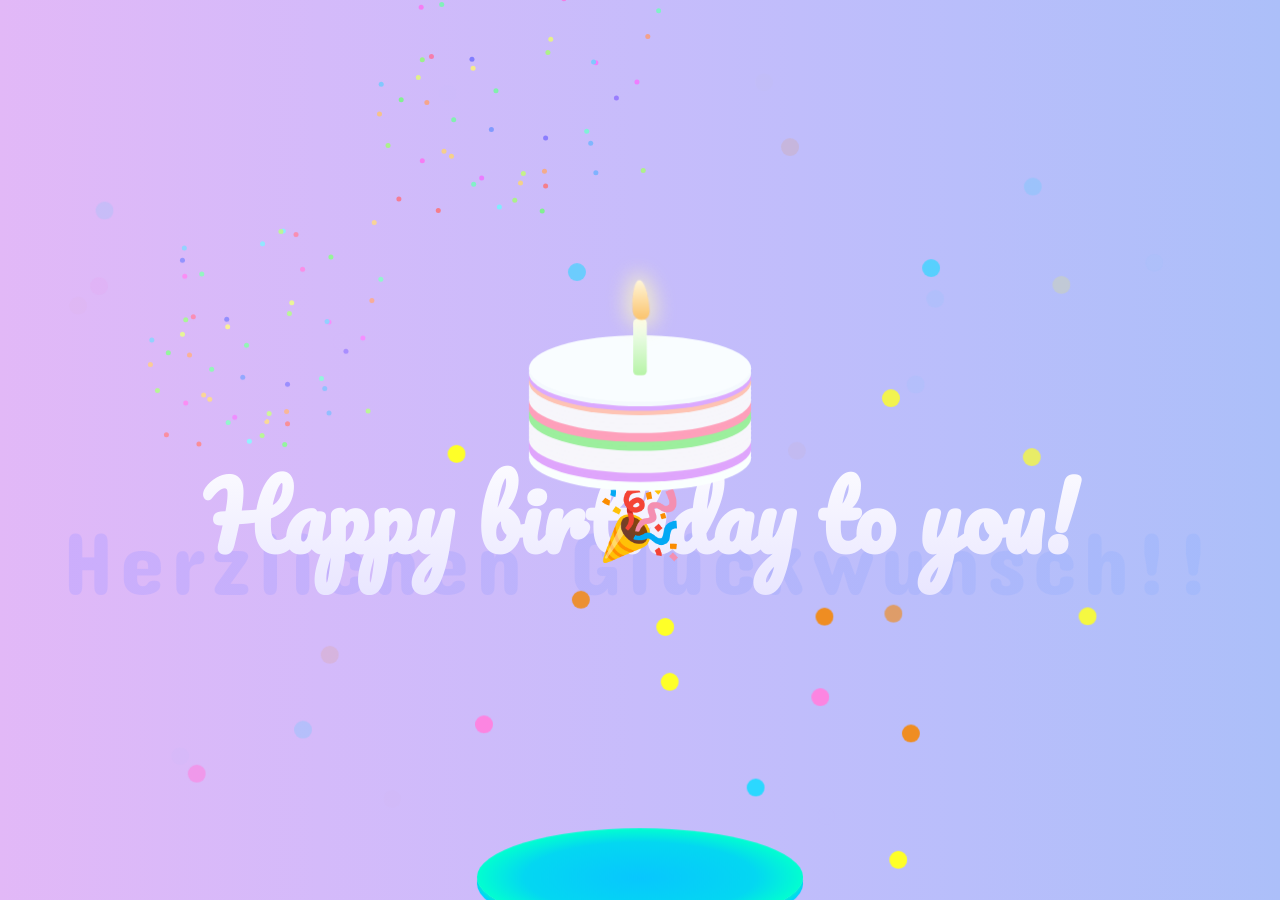
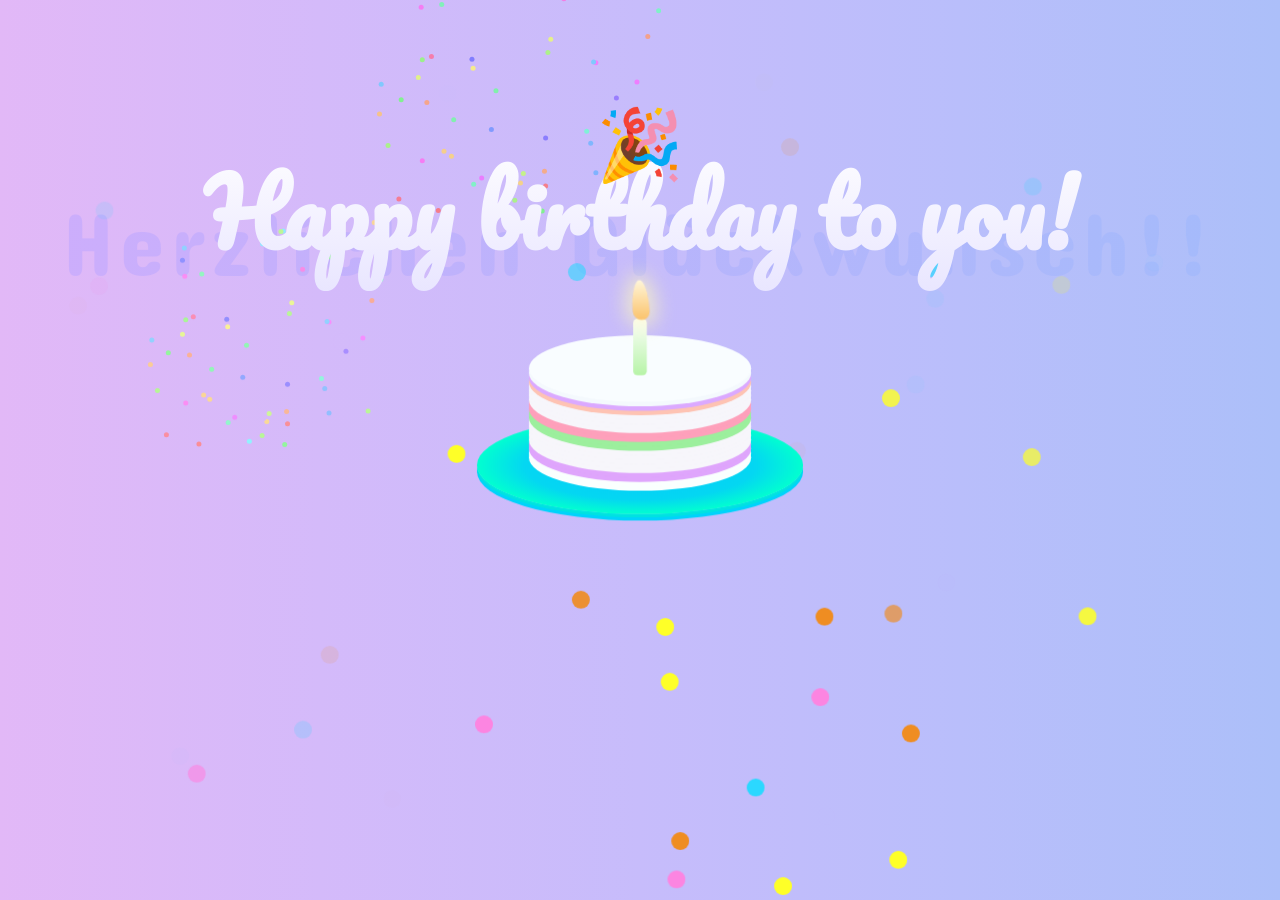
Before and after one commit to boysmao/boysmao.github.io, a Jekyll site: the page happybirthday.html, which Jekyll copies as it is, in a window 1280 px wide and 900 px high. Built offline with Jekyll 4.4.1, drawn with Linux system fonts in a browser that asks for light colours.

Commit message:
Update happybirthday.html

```diff
--- a/happybirthday.html
+++ b/happybirthday.html
@@ -26,7 +26,7 @@
 
         h1, h2, span {
             display: block;
-            margin-top: 30%
+
         }
 
         body {
@@ -695,7 +695,6 @@
             }
         }
         .cake {
-            margin-top: 30%;
             position: relative;
             top: 250px;
             margin: auto;
@@ -708,7 +707,6 @@
         }
 
         .plate {
-            margin-top: 30%;
             position: absolute;
             height: 90px;
             width: 300px;
@@ -723,7 +721,6 @@
         }
 
         .candle {
-            margin-top: 30%;
             position: relative;
             height: 50px;
             width: 12px;
```
